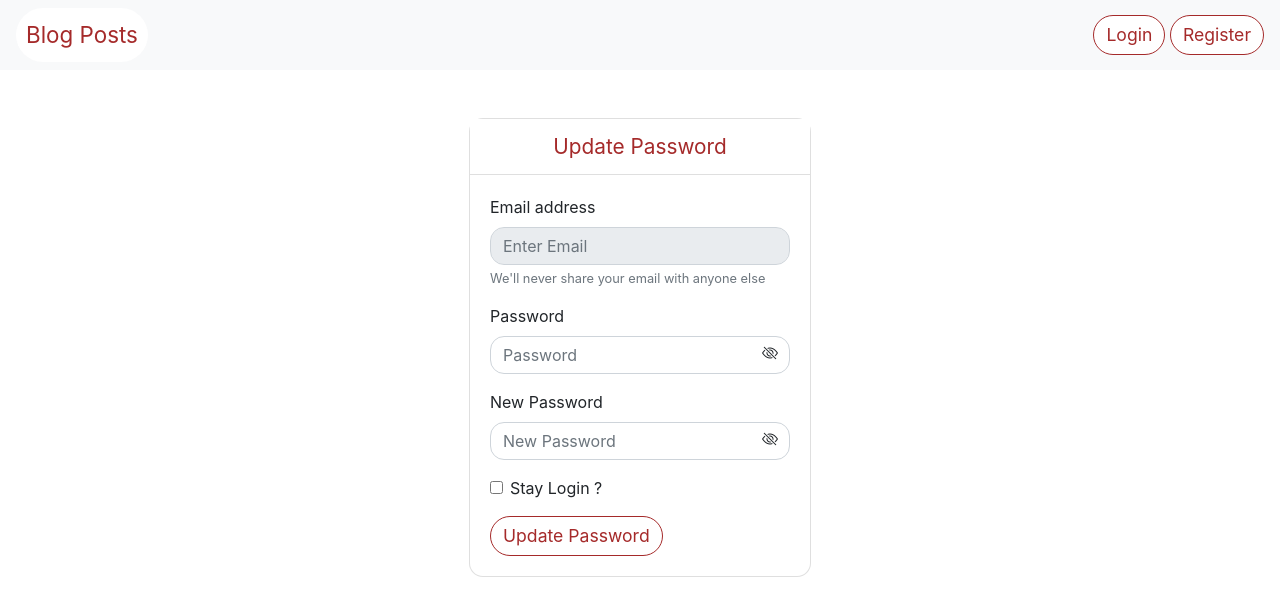
After one commit to NoumanAhmad448/flask-blog-posts, a Python web app: template templates/auth/update_pass.html in a window 1280 px wide. The commit adds this page. Shown: the top 616 px of the page. Run offline with Jinja, Linux system fonts and the light colour scheme; the template is opened without the code that fills it, so the values that code supplies are empty; some libraries are stand-ins or nearby versions.

Commit message:
update password added

```diff
--- a/requirements.txt
+++ b/requirements.txt
@@ -1,10 +1,13 @@
 alembic==1.11.3
+Babel==2.13.0
 blinker==1.6.2
 click==8.1.7
 colorama==0.4.6
+css-html-js-minify==2.5.5
 dnspython==2.4.2
 email-validator==2.0.0.post2
 Flask==2.3.3
+flask-babel==4.0.0
 Flask-Login==0.6.2
 Flask-Migrate==4.0.4
 Flask-SQLAlchemy==3.0.5
@@ -18,6 +21,7 @@ Mako==1.2.4
 MarkupSafe==2.1.3
 packaging==23.1
 python-dotenv==1.0.0
+pytz==2023.3.post1
 SQLAlchemy==2.0.20
 typing_extensions==4.7.1
 Werkzeug==2.3.7
--- a/routes/auths/urls.py
+++ b/routes/auths/urls.py
@@ -2,3 +2,4 @@ class Urls:
     register_url = "auth/register.html"
     login_url = "auth/login.html"
     index_url = "auth/index.html"
+    forgot_url = "auth/update_pass.html"
--- a/settings.py
+++ b/settings.py
@@ -6,7 +6,7 @@ load_dotenv()
 environ = os.environ
 
 config = {
-    "DEBUG" : environ.get("FLASK_DEBUG"),
+    "DEBUG" : environ.get("FLASK_DEBUG") if environ.get("FLASK_DEBUG") == True else False,
     "SECRET_KEY" : environ.get("SECRET_KEY"),
     "DEFAULT_LOCALE" : environ.get("DEFAULT_LOCALE"),
     "AVAILABLE_LOCALE" : json.loads(environ.get("AVAILABLE_LOCALE")),
--- /dev/null
+++ b/static/css/style.min.css
@@ -0,0 +1 @@
+@charset "utf-8";.password-container{width:300px !important;position:relative}.password-container input[type=password],.password-container input[type=text]{width:100%;padding:12px 36px 12px 12px;box-sizing:border-box}.bi{position:absolute;top:12%;right:4%;cursor:pointer}.btn_rounded,.btn{border-radius:25px !important}.btn-primary,.btn-outline-primary{color:brown !important;background-color:white !important;font-size:1.1rem;border-color:brown}.btn-primary:hover,.btn-outline-primary:hover{color:white !important;background-color:brown !important;font-size:1.1rem;border-color:white}.card-header{font-size:1.3rem;color:brown !important;background-color:white;text-transform:capitalize}input,.card{border-radius:14px !important}.navbar-brand{font-size:1.4rem;color:brown !important;background-color:white;border-radius:30px;padding:10px}.error-msg{border-radius:30px;font-size:1rem}a{color:brown !important}button:focus,a:focus,a:active,button:active{color:brown !important;background-color:white !important}
--- /dev/null
+++ b/static/js/main.min.js
@@ -0,0 +1 @@
+function togglePassFun(passField,passAction,iconField,iconAction,iconRemoveClass){if(debug){console.log("passField "+passField);console.log("passAction "+passAction);console.log("iconField "+iconField);console.log("iconAction "+iconAction);console.log("iconRemoveClass "+iconRemoveClass)};$(`${passField}`).attr("type",`${passAction}`);$(iconField).addClass(iconAction).removeClass(iconRemoveClass)};let passActionClass="bi-eye-slash";let eyeOpenClass="bi-eye";let togglePassField="#togglePassword";$(togglePassField).click(()=>{passwordField="#password";if($(passwordField).attr("type")=="password"){togglePassFun(passwordField,"text",togglePassField,eyeOpenClass,passActionClass)}else{togglePassFun(passwordField,"password",togglePassField,passActionClass,eyeOpenClass)}})
--- /dev/null
+++ b/static/js/update_pass_url.min.js
@@ -0,0 +1 @@
+$(()=>{togglePassField="#togglePassword01";$(togglePassField).click(()=>{passwordField="#c_password";if($(passwordField).attr("type")=="password"){togglePassFun(passwordField,"text",togglePassField,eyeOpenClass,passActionClass)}else{togglePassFun(passwordField,"password",togglePassField,passActionClass,eyeOpenClass)}})})
--- a/templates/auth/index.html
+++ b/templates/auth/index.html
@@ -1,4 +1,3 @@
 {% extends 'base.html' %}
-{% from "form_errors.html" import render_errors %}
 {% block body %}
 {% endblock  %}
--- a/templates/auth/login.html
+++ b/templates/auth/login.html
@@ -1,7 +1,4 @@
 {% extends 'base.html' %}
-{% from "form_errors.html" import render_errors %}
-
-
 
 {% block body %}
 
--- /dev/null
+++ b/templates/auth/update_pass.html
@@ -0,0 +1,51 @@
+{% extends 'base.html' %}
+{% block script %}
+{% if config["DEBUG"] %}
+<script src="{{ url_for('static',filename='js/update_pass_url.js') }}"></script>
+{% else %}
+<script src="{{ url_for('static',filename='js/update_pass_url.min.js') }}"></script>
+{% endif %}
+{% endblock  %}
+
+{% block body %}
+
+<div class="col d-flex justify-content-center mt-sm-3 mt-md-5">
+    <div class="card">
+      <div class="card-header">
+        <div class="text-center"> Update Password</div>
+      </div>
+      <div class="card-body">
+        {% include "form_errors.html" %}
+        <form method="post" action="{{url_for('auth.forgot_password')}}">
+          <div class="form-group">
+            <label for="email">Email address</label>
+            <input  type="email" class="form-control" id="email" name="email" aria-describedby="emailHelp"
+            value="{% if current_user and current_user.email %}{{current_user.email}}{% endif %}" disabled
+             placeholder="Enter Email">
+            <small id="emailHelp" class="form-text text-muted">We'll never share your email with anyone else</small>
+          </div>
+          <div class="form-group">
+            <label for="password">Password</label>
+            <div class="password-container">
+              <input type="password" class="form-control" name="password" id="password" placeholder="Password">
+              <i class="bi bi-eye-slash" id="togglePassword"></i>
+            </div>
+          </div>
+          <div class="form-group">
+            <label for="password">New Password</label>
+            <div class="password-container">
+              <input type="password" class="form-control" name="c_password" id="c_password" placeholder="New Password">
+              <i class="bi bi-eye-slash" id="togglePassword01"></i>
+            </div>
+          </div>
+          <div class="form-group form-check">
+            <input  type="checkbox" class="form-check-input" id="should_login" name="should_login">
+            <label class="form-check-label" for="should_login">Stay Login ?</label>
+          </div>
+          <button type="submit" class="btn btn-primary"> Update Password </button>
+        </form>
+      </div>
+    </div>
+  </div>
+
+{% endblock  %}
--- a/templates/base.html
+++ b/templates/base.html
@@ -8,7 +8,12 @@
         integrity="sha384-MCw98/SFnGE8fJT3GXwEOngsV7Zt27NXFoaoApmYm81iuXoPkFOJwJ8ERdknLPMO" crossorigin="anonymous">
     <link rel="stylesheet"
             href="https://cdn.jsdelivr.net/npm/bootstrap-icons@1.3.0/font/bootstrap-icons.css" />
-    <link rel="stylesheet" href="{{ url_for('static',filename='css/style.css') }}" />
+    {% if config["DEBUG"] %}
+        <link rel="stylesheet" href="{{ url_for('static',filename='css/style.css') }}" />
+    {% else %}
+        <link rel="stylesheet" href="{{ url_for('static',filename='css/style.min.css') }}" />
+    {% endif %}
+
     <script>
         debug = location.hostname == "localhost"
     </script>
--- a/templates/form_errors.html
+++ b/templates/form_errors.html
@@ -6,10 +6,18 @@
 </section>
 {% endif %}
 
-{% with messages = get_flashed_messages() %}
+{% with messages = get_flashed_messages(category_filter="errors") %}
 {% if messages %}
 <div class="text-danger border p-3 mb-3 error-msg">
   {{ messages[0] }}
 </div>
 {% endif %}
 {% endwith %}
+
+{% with messages = get_flashed_messages(category_filter="info") %}
+{% if messages %}
+<div class="text-success border p-3 mb-3 error-msg">
+  {{ messages[0] }}
+</div>
+{% endif %}
+{% endwith %}
--- a/templates/nav.html
+++ b/templates/nav.html
@@ -12,8 +12,10 @@
                 aria-expanded="false">
             </button>
             <div class="dropdown-menu dropdown-menu-right">
-                <button class="dropdown-item" type="button"><a href="{{ url_for('auth.forgot_password') }}">
-                    Update Password </a>
+                <button class="dropdown-item" type="button">
+                    <a href="{{ url_for('auth.forgot_password') }}">
+                        Update Password
+                    </a>
                 </button>
             </div>
         </div>
```
Also changed, not shown: routes/auth.py (+27 -12 lines), routes/forms/registeration.py (+9 -0 lines), static/css/style.css (+9 -0 lines), README.md.
